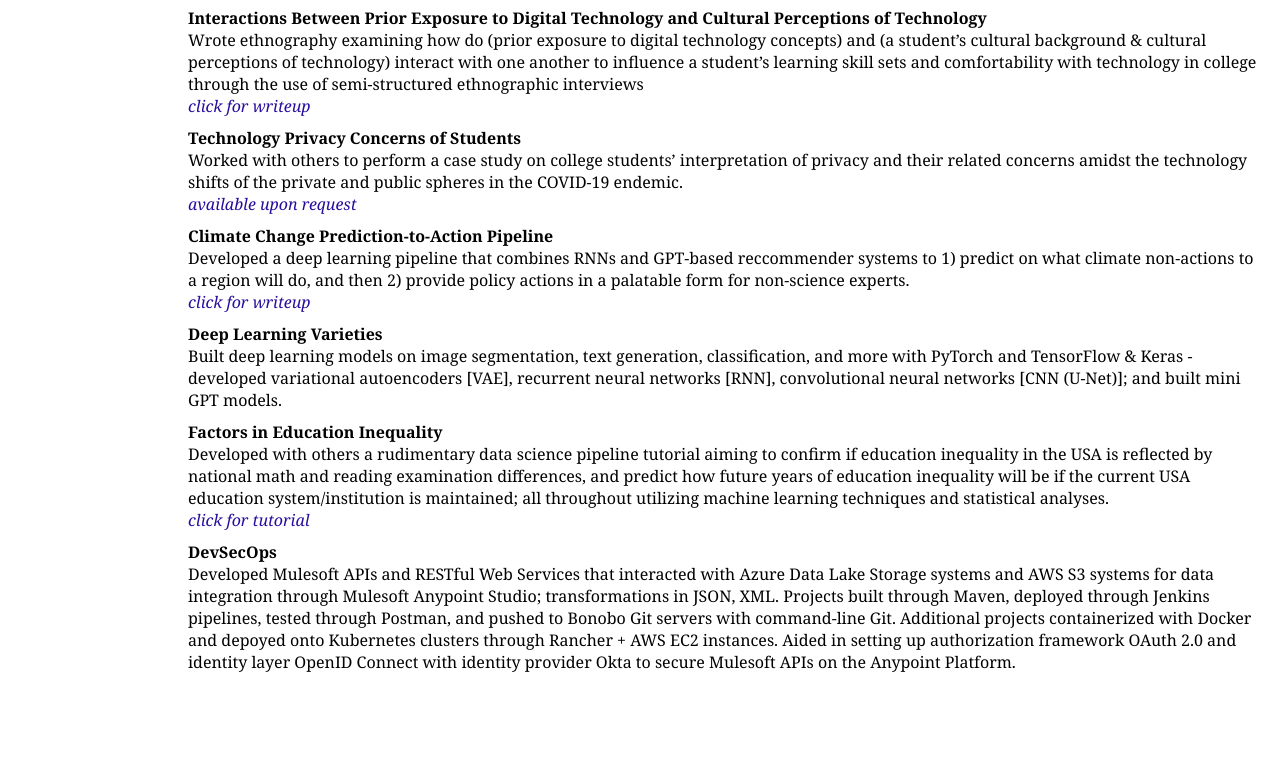
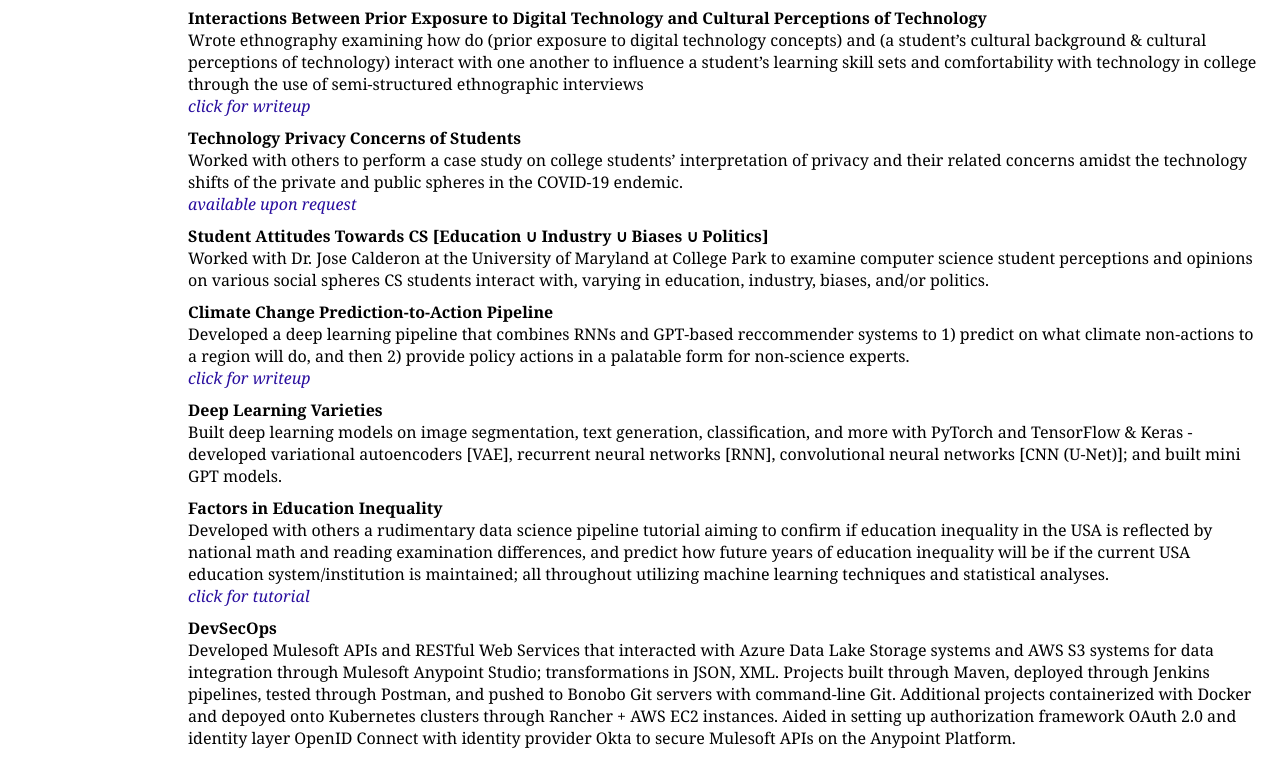
Before and after one commit to aarushi-dubey/aarushi-dubey.github.io, a plain HTML site: page html/research.html in a window 1280 px wide. Shown: the part 942-1707 px from the top of the page. Before the commit the page ends 1631 px from the top, so only its background shows below. Drawn offline with Linux system fonts and the light colour scheme.

Commit message:
attitudes cs

```diff
--- a/html/research.html
+++ b/html/research.html
@@ -92,6 +92,13 @@
     <li>
         <ul style = "list-style-type:none; padding-top: 10px;">
             <!-- <li style = "font-weight: 300; font-style: italic;">date</li> -->
+            <li style = "font-weight: 700; ">Student Attitudes Towards CS [Education ∪ Industry ∪ Biases ∪ Politics] </li>
+            <li>Worked with Dr. Jose Calderon at the University of Maryland at College Park to examine computer science student perceptions and opinions on various social spheres CS students interact with, varying in education, industry, biases, and/or politics.</li>
+        </ul>
+    </li>
+    <li>
+        <ul style = "list-style-type:none; padding-top: 10px;">
+            <!-- <li style = "font-weight: 300; font-style: italic;">date</li> -->
             <li style = "font-weight: 700; ">Climate Change Prediction-to-Action Pipeline</li>
             <li>Developed a deep learning pipeline that combines RNNs and GPT-based reccommender systems to 1) predict on what climate non-actions to a region will do, and then 2) provide policy actions in a palatable form for non-science experts.</li>
             <li style="font-style: italic;"><a style = "color: rgb(40, 13, 158);" href="../mydocs/ClimatePipe.pdf">click for writeup</a></li>
```
